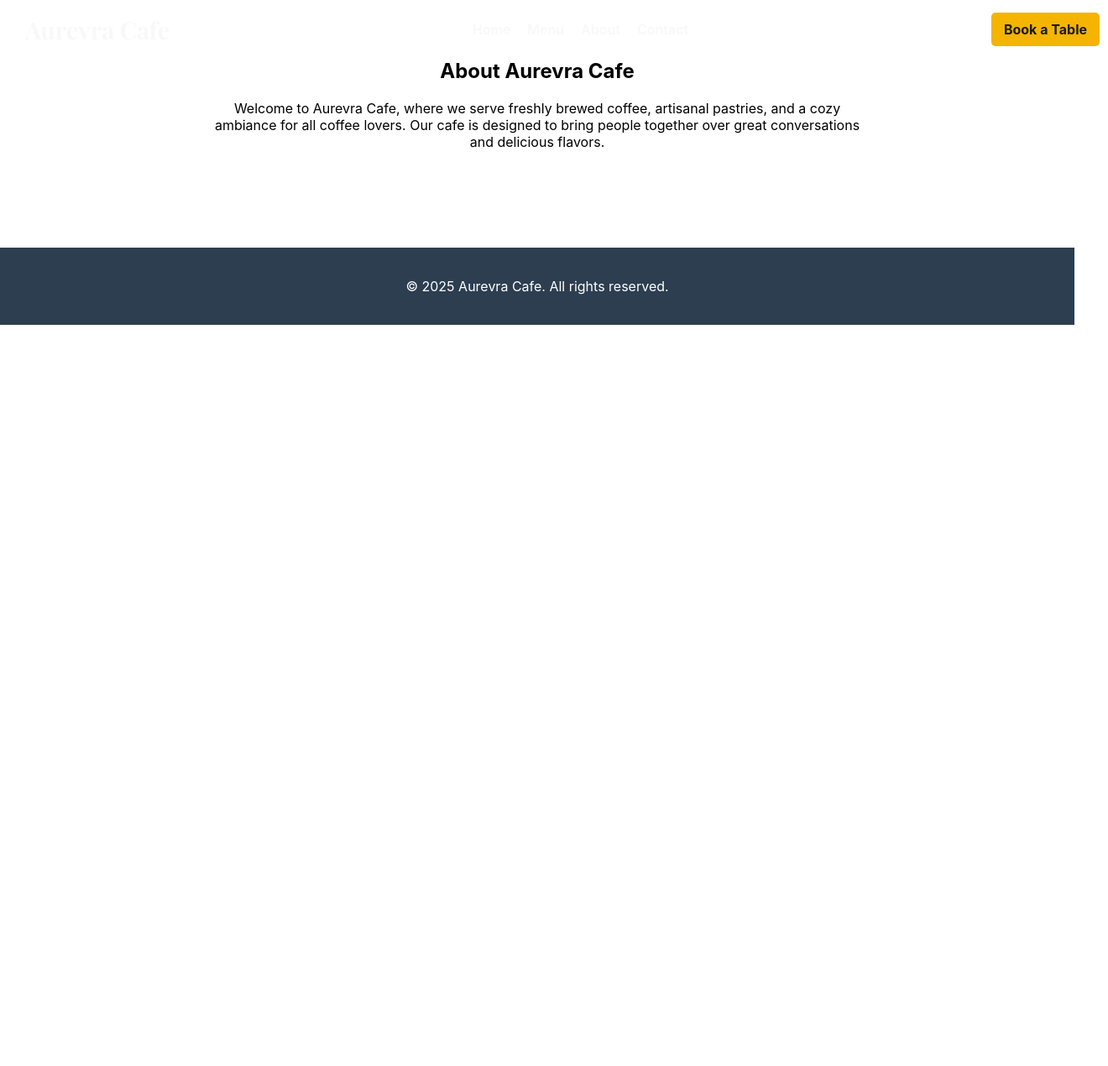
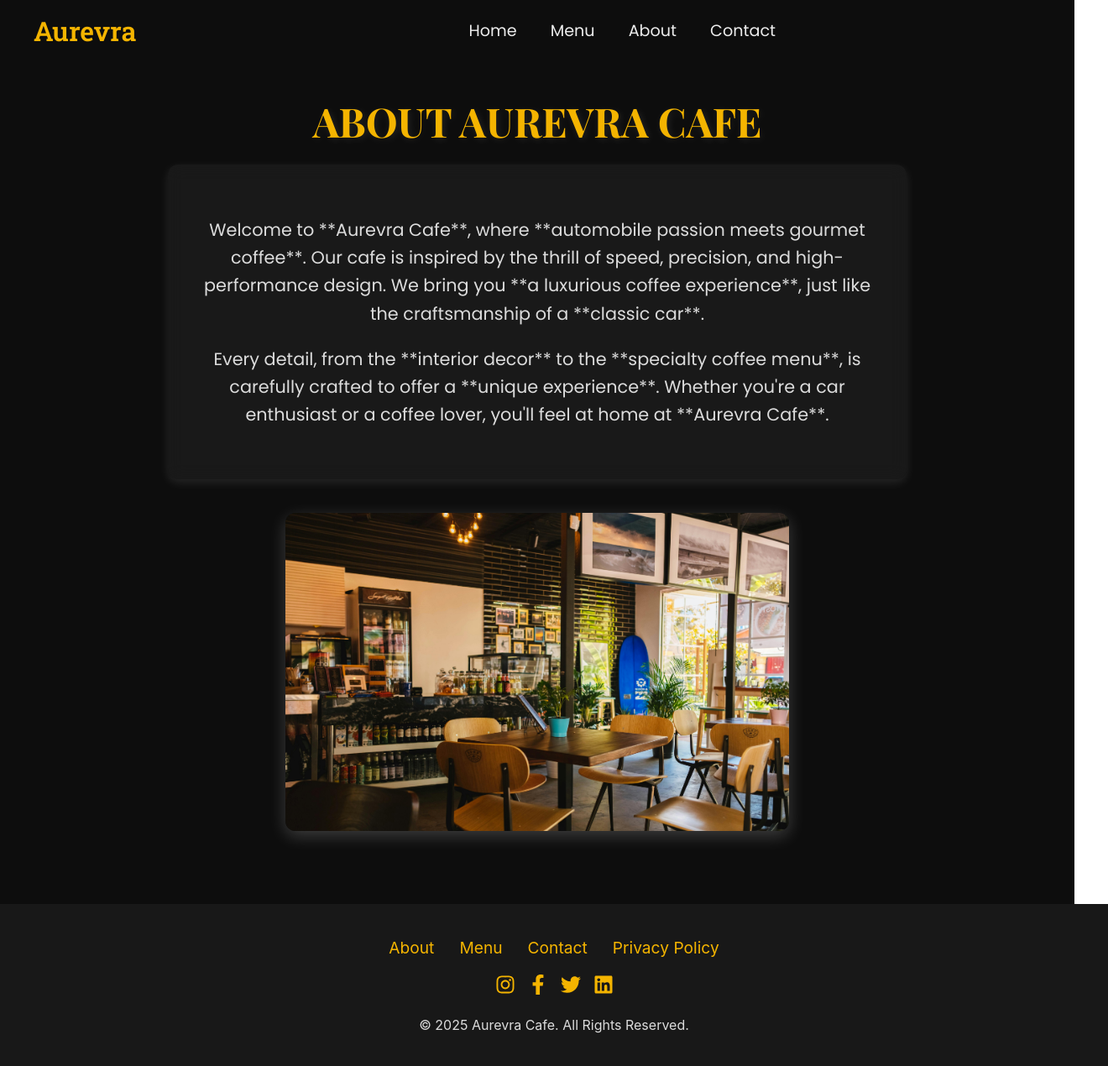
Before and after one commit to Charan545/Cafe_Website, a React (Create React App) app: page /about in a window 1280 px wide. Shown: the top 1270 px of the page at 84% size, 1320 px wide, since content can reach past the window. Before the commit the page ends 800 px from the top, so only its background shows below. Built offline with nearby package versions, Linux system fonts and the light colour scheme.

Commit message:
Fourth  Commit

```diff
--- a/package.json
+++ b/package.json
@@ -10,6 +10,7 @@
     "framer-motion": "^12.0.11",
     "react": "^19.0.0",
     "react-dom": "^19.0.0",
+    "react-icons": "^5.4.0",
     "react-router-dom": "^7.1.5",
     "react-scripts": "5.0.1",
     "styled-components": "^6.1.14",
--- a/src/components/Footer.js
+++ b/src/components/Footer.js
@@ -1,19 +1,92 @@
 // src/components/Footer.js
-import React from "react";
-import styled from "styled-components";
+import React from 'react';
+import styled from 'styled-components';
+import { FaInstagram, FaFacebookF, FaTwitter, FaLinkedin } from 'react-icons/fa';
 
 const FooterContainer = styled.footer`
-  background-color: #2c3e50;
-  color: white;
-  padding: 20px;
+  background-color: #181818;
+  color: #f4b400;
+  padding: 40px 20px;
   text-align: center;
-  margin-top: 50px;
+  width: 100%;
+  margin-top: auto; /* Ensures the footer stays at the bottom */
 `;
 
-const Footer = () => (
-  <FooterContainer>
-    <p>&copy; 2025 Aurevra Cafe. All rights reserved.</p>
-  </FooterContainer>
-);
+
+const FooterLinks = styled.div`
+  display: flex;
+  justify-content: center;
+  gap: 30px;
+  margin-bottom: 20px;
+`;
+
+const FooterLink = styled.a`
+  color: #f4b400; /* Gold color for the links */
+  font-size: 1.2rem;
+  text-decoration: none;
+  transition: color 0.3s ease;
+
+  &:hover {
+    color: #ececec; /* Lighter color on hover */
+  }
+`;
+
+const SocialIcons = styled.div`
+  display: flex;
+  justify-content: center;
+  gap: 15px;
+  margin-top: 20px;
+`;
+
+const SocialIcon = styled.a`
+  font-size: 1.5rem;
+  color: #f4b400;
+  transition: color 0.3s ease;
+
+  &:hover {
+    color: #ececec; /* Lighter color on hover */
+  }
+`;
+
+const CopyrightText = styled.p`
+  font-size: 1rem;
+  color: #dcdcdc; /* Light grey color for copyright */
+  margin-top: 20px;
+`;
+
+const Footer = () => {
+  return (
+    <FooterContainer>
+      {/* Footer Links */}
+      <FooterLinks>
+        <FooterLink href="/about">About</FooterLink>
+        <FooterLink href="/menu">Menu</FooterLink>
+        <FooterLink href="/contact">Contact</FooterLink>
+        <FooterLink href="/privacy">Privacy Policy</FooterLink>
+      </FooterLinks>
+
+      {/* Social Media Icons */}
+      <SocialIcons>
+        <SocialIcon href="https://www.instagram.com" target="_blank">
+          <FaInstagram />
+        </SocialIcon>
+        <SocialIcon href="https://www.facebook.com" target="_blank">
+          <FaFacebookF />
+        </SocialIcon>
+        <SocialIcon href="https://twitter.com" target="_blank">
+          <FaTwitter />
+        </SocialIcon>
+        <SocialIcon href="https://www.linkedin.com" target="_blank">
+          <FaLinkedin />
+        </SocialIcon>
+      </SocialIcons>
+
+      {/* Copyright Text */}
+      <CopyrightText>
+        &copy; 2025 Aurevra Cafe. All Rights Reserved.
+      </CopyrightText>
+    </FooterContainer>
+  );
+};
 
 export default Footer;
--- a/src/components/Navbar.js
+++ b/src/components/Navbar.js
@@ -1,78 +1,61 @@
 // src/components/Navbar.js
-import React, { useState, useEffect } from "react";
+import React from "react";
 import styled from "styled-components";
 import { Link } from "react-router-dom";
 
+// Styled navbar container
 const NavbarContainer = styled.nav`
+  display: flex;
+  justify-content: space-between; /* Keeps Aurevra on the left, links centered */
+  align-items: center;
+  padding: 15px 40px;
+  background-color: transparent;
   position: fixed;
+  top: 0;
+  left: 0;
   width: 100%;
-  padding: 15px 30px;
-  display: flex;
-  justify-content: space-between;
-  align-items: center;
-  background-color: ${(props) => (props.scrolled ? "#1a1a1a" : "transparent")};
-  transition: background-color 0.3s ease-in-out;
   z-index: 100;
-  box-shadow: ${(props) => (props.scrolled ? "0 4px 10px rgba(0, 0, 0, 0.5)" : "none")};
 `;
 
-const Logo = styled.div`
-  font-size: 1.8rem;
-  font-family: "Playfair Display", serif;
-  color: #f8f8f8;
+// Brand Name Styling
+const NavbarBrand = styled(Link)`
+  font-family: "Roboto Slab", serif;
+  font-size: 2rem;
+  color: #f4b400;
+  text-decoration: none;
 `;
 
+// Navbar Links Wrapper
 const NavbarLinks = styled.div`
   display: flex;
-  gap: 20px;
+  gap: 40px; /* Space between links */
+  align-items: center;
+  margin: auto; /* Center the links */
 `;
 
-const NavbarLink = styled(Link)`
-  color: #f8f8f8;
-  font-weight: 600;
+// Individual Navbar Links
+const NavLink = styled(Link)`
+  font-family: "Poppins", sans-serif;
+  font-size: 1.2rem;
+  color: #ececec;
   text-decoration: none;
-  transition: color 0.3s ease-in-out;
+  transition: color 0.3s ease;
 
   &:hover {
     color: #f4b400;
   }
 `;
 
-const BookTableButton = styled(Link)`
-  background-color: #f4b400;
-  color: #1a1a1a;
-  padding: 10px 15px;
-  border-radius: 5px;
-  text-decoration: none;
-  font-weight: bold;
-  transition: background-color 0.3s ease-in-out;
-
-  &:hover {
-    background-color: #e89c00;
-  }
-`;
-
 const Navbar = () => {
-  const [scrolled, setScrolled] = useState(false);
-
-  useEffect(() => {
-    const handleScroll = () => {
-      setScrolled(window.scrollY > 50);
-    };
-    window.addEventListener("scroll", handleScroll);
-    return () => window.removeEventListener("scroll", handleScroll);
-  }, []);
-
   return (
-    <NavbarContainer scrolled={scrolled}>
-      <Logo>Aurevra Cafe</Logo>
+    <NavbarContainer>
+      <NavbarBrand to="/">Aurevra</NavbarBrand>
       <NavbarLinks>
-        <NavbarLink to="/">Home</NavbarLink>
-        <NavbarLink to="/menu">Menu</NavbarLink>
-        <NavbarLink to="/about">About</NavbarLink>
-        <NavbarLink to="/contact">Contact</NavbarLink>
+        <NavLink to="/">Home</NavLink>
+        <NavLink to="/menu">Menu</NavLink>
+        <NavLink to="/about">About</NavLink>
+        <NavLink to="/contact">Contact</NavLink>
       </NavbarLinks>
-      <BookTableButton to="/reservation">Book a Table</BookTableButton>
     </NavbarContainer>
   );
 };
--- a/src/pages/About.js
+++ b/src/pages/About.js
@@ -1,27 +1,98 @@
 // src/pages/About.js
 import React from "react";
+import styled from "styled-components";
+import { motion } from "framer-motion";
 import Navbar from "../components/Navbar";
 import Footer from "../components/Footer";
-import styled from "styled-components";
 
-const AboutContainer = styled.section`
-  padding: 50px;
+// Page Container
+const AboutContainer = styled.div`
+  background-color: #0d0d0d; /* Dark background for an aesthetic look */
+  color: #f8f8f8;
+  font-family: "Poppins", sans-serif;
+  min-height: 100vh;
+  display: flex;
+  flex-direction: column;
+  align-items: center;
+  justify-content: center;
   text-align: center;
+  padding: 80px 20px;
+`;
+
+// Animated Title
+const Title = styled(motion.h1)`
+  font-family: "Playfair Display", serif;
+  font-size: 3rem;
+  font-weight: bold;
+  color: #f4b400; /* Gold color */
+  text-transform: uppercase;
+  margin-bottom: 20px;
+  text-shadow: 2px 2px 10px rgba(255, 255, 255, 0.1);
+`;
+
+// Animated Content Block
+const Content = styled(motion.div)`
   max-width: 800px;
-  margin: auto;
+  background: rgba(255, 255, 255, 0.05);
+  padding: 40px;
+  border-radius: 12px;
+  box-shadow: 0 4px 12px rgba(255, 255, 255, 0.1);
+  backdrop-filter: blur(10px); /* Frosted glass effect */
 `;
+
+// Paragraph Styling
+const Paragraph = styled.p`
+  font-size: 1.3rem;
+  line-height: 1.6;
+  color: #dcdcdc;
+`;
+
+// Animated Image Section
+const ImageContainer = styled(motion.div)`
+  margin-top: 40px;
+`;
+
+const AboutImage = styled.img`
+  width: 100%;
+  max-width: 600px;
+  border-radius: 12px;
+  box-shadow: 0 6px 20px rgba(255, 255, 255, 0.2);
+`;
+
+// Framer Motion Variants
+const fadeInUp = {
+  hidden: { opacity: 0, y: 50 },
+  visible: { opacity: 1, y: 0, transition: { duration: 1.2 } },
+};
 
 const About = () => {
   return (
     <>
       <Navbar />
       <AboutContainer>
-        <h2>About Aurevra Cafe</h2>
-        <p>
-          Welcome to Aurevra Cafe, where we serve freshly brewed coffee, artisanal pastries,
-          and a cozy ambiance for all coffee lovers. Our cafe is designed to bring people
-          together over great conversations and delicious flavors.
-        </p>
+        {/* Animated Title */}
+        <Title initial="hidden" animate="visible" variants={fadeInUp}>
+          About Aurevra Cafe
+        </Title>
+
+        {/* Animated Content Block */}
+        <Content initial="hidden" animate="visible" variants={fadeInUp}>
+          <Paragraph>
+            Welcome to **Aurevra Cafe**, where **automobile passion meets gourmet coffee**.
+            Our cafe is inspired by the thrill of speed, precision, and high-performance design.
+            We bring you **a luxurious coffee experience**, just like the craftsmanship of a **classic car**.
+          </Paragraph>
+          <Paragraph>
+            Every detail, from the **interior decor** to the **specialty coffee menu**, is carefully crafted
+            to offer a **unique experience**. Whether you're a car enthusiast or a coffee lover, you'll
+            feel at home at **Aurevra Cafe**.
+          </Paragraph>
+        </Content>
+
+        {/* Animated Image */}
+        <ImageContainer initial="hidden" animate="visible" variants={fadeInUp}>
+          <AboutImage src="/about-cafe.jpg" alt="Aurevra Cafe Interior" />
+        </ImageContainer>
       </AboutContainer>
       <Footer />
     </>
--- a/src/pages/Home.js
+++ b/src/pages/Home.js
@@ -4,6 +4,8 @@ import styled, { keyframes } from "styled-components";
 import Navbar from "../components/Navbar";
 import Footer from "../components/Footer";
 import { motion } from "framer-motion";
+import { Link } from "react-router-dom"; // Import Link for button navigation
+
 
 // Fade-in animation for text
 const fadeIn = keyframes`
@@ -24,6 +26,7 @@ const HeroSection = styled.section`
   background-size: cover;
   background-position: center;
   display: flex;
+  flex-direction: column; /* Stack items vertically */
   justify-content: center;
   align-items: center;
   text-align: center;
@@ -39,29 +42,39 @@ const Overlay = styled.div`
   background: rgba(0, 0, 0, 0.4); /* Dark overlay to enhance text visibility */
 `;
 
+const HeroContent = styled.div`
+  position: relative;
+  z-index: 10;
+  display: flex;
+  flex-direction: column;
+  align-items: center; /* Ensures both text and button are centered */
+  gap: 20px; /* Adds spacing between heading and button */
+`;
+
 const HeroText = styled(motion.h1)`
   z-index: 10;
-  font-family: "Roboto Slab", serif; /* Stylish serif font */
+  font-family: "Roboto Slab", serif;
   font-size: 4.5rem;
   font-weight: 700;
-  color: #ececec; /* Soft off-white color for headings */
+  color: #d3a15c;
   text-transform: uppercase;
   letter-spacing: 6px;
-  text-shadow: 4px 4px 10px rgba(0, 0, 0, 0.5); /* Adds depth to text */
+  text-shadow: 4px 4px 10px rgba(0, 0, 0, 0.5);
   animation: ${fadeIn} 1.5s ease-in-out;
+  margin-bottom: 20px; /* Space between text and button */
 `;
 
-const Button = styled(motion.button)`
-  padding: 15px 30px;
+const BookTableButton = styled(motion(Link))`
+  padding: 12px 24px;
   background-color: #f4b400;
   color: #0d0d0d;
   border: none;
   border-radius: 5px;
   font-size: 1.2rem;
   font-weight: bold;
-  margin-top: 30px;
-  cursor: pointer;
+  text-decoration: none;
   transition: background-color 0.3s ease, transform 0.3s ease;
+  z-index: 10;
 
   &:hover {
     background-color: #e89c00;
@@ -82,6 +95,7 @@ const AboutSection = styled(motion.section)`
   box-shadow: 0 4px 10px rgba(255, 255, 255, 0.1);
   color: #dcdcdc; /* Light grey color for body text */
   line-height: 1.6;
+  margin-top: 80px; /* Added margin-top to create space between hero and about section */
   animation: ${fadeIn} 1.5s ease-in-out;
 `;
 
@@ -169,9 +183,15 @@ const Home = () => {
         >
           Welcome to Aurevra Cafe
         </HeroText>
-        <Button whileHover={{ scale: 1.1 }} transition={{ duration: 0.3 }}>
-          Explore Menu
-        </Button>
+        {/* Book My Table button directly under Hero Text with matching animation */}
+        <BookTableButton
+          to="/book-table"
+          initial={{ opacity: 0, y: 20 }}
+          animate={{ opacity: 1, y: 0 }}
+          transition={{ duration: 1.2 }}
+        >
+          Book My Table
+        </BookTableButton>
       </HeroSection>
 
       <AboutSection
```
Also changed, not shown: public/about-cafe.jpg (added), 1 other file (tests, documents, lock files or other folders).
